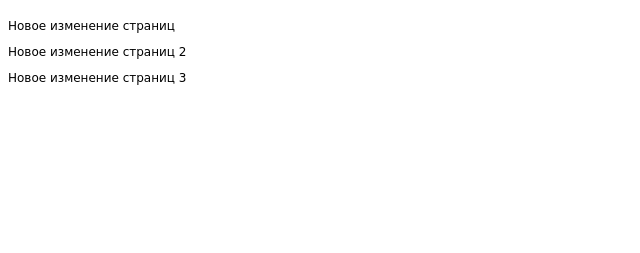
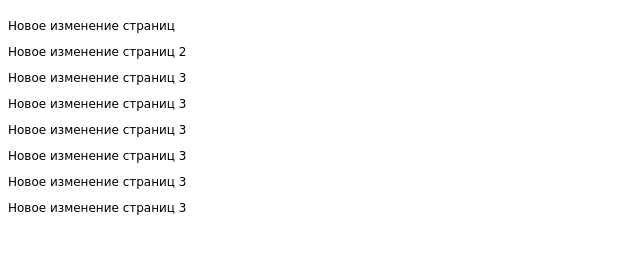
Before and after one commit to thebackand/zend-to-tests, a plain HTML site: page index.html in a window 1280 px wide. Shown: the part 61-314 px from the top of the page, without its empty margins (0-640 px from the left). Drawn offline with Linux system fonts and the light colour scheme.

Commit message:
my commit

```diff
--- a/index.html
+++ b/index.html
@@ -12,6 +12,11 @@
     <p>Новое изменение страниц</p>
     <p>Новое изменение страниц 2</p>
     <p>Новое изменение страниц 3</p>
+    <p>Новое изменение страниц 3</p>
+    <p>Новое изменение страниц 3</p>
+    <p>Новое изменение страниц 3</p>
+    <p>Новое изменение страниц 3</p>
+    <p>Новое изменение страниц 3</p>
 
 
 </body>
```
